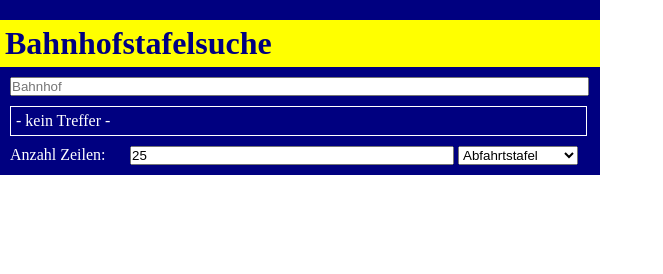
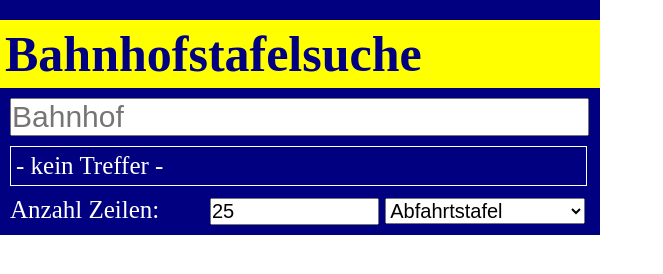
Before and after one commit to bruellware/bruellware.github.io, a website: page index.html in a window 1280 px wide. Shown: the whole page, without its empty margins (0-663 px from the left). Drawn offline with Linux system fonts and the light colour scheme.

Commit message:
tweaked font sizes

```diff
--- a/index.html
+++ b/index.html
@@ -20,6 +20,7 @@
         height: 100%;
         padding: 10px;
         margin: 0px;
+        font-size: 25px;
       }
       h1 {
         background-color: #ffff00;
@@ -40,6 +41,7 @@
         width: calc(100% - 25px);
         padding: 0px;
         margin: 0px;
+        font-size: 30px;
       }
       #suggest {
         width: calc(100% - 35px);
@@ -49,18 +51,20 @@
         font-family: serif;
       }
       #lines {
-        width: calc(100% - 35px - 245px);
+        width: calc(100% - 35px - 400px);
         padding: 0px;
         margin: 0px;
+        font-size: 20px;
       }
       #direction {
-        width: 120px;
+        width: 200px;
         padding: 0px;
         margin: 0px;
+        font-size: 20px;
       }
       #label {
         display: inline-block;
-        width: 120px;
+        width: 200px;
         padding: 0px;
         margin: 0px;
       }
```
